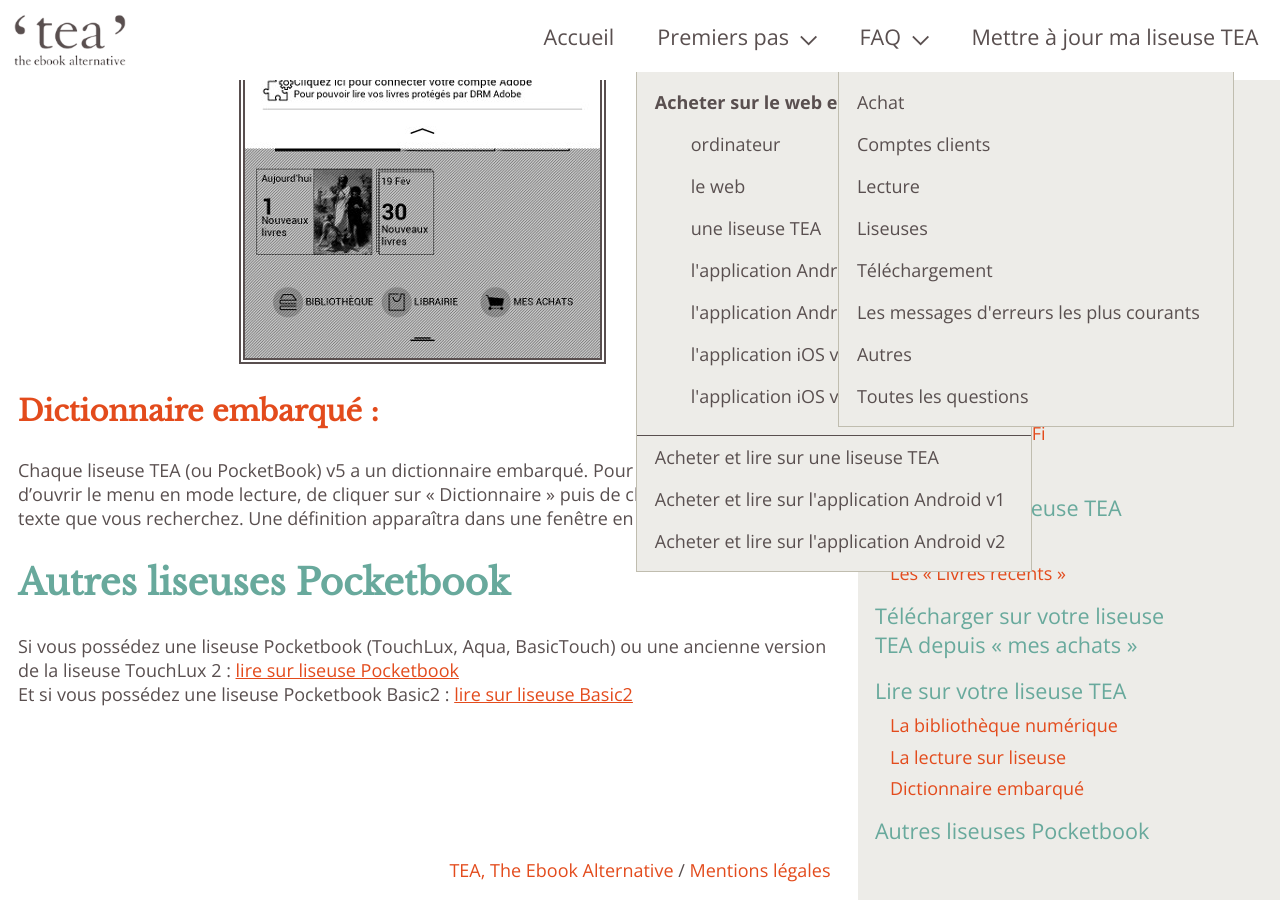
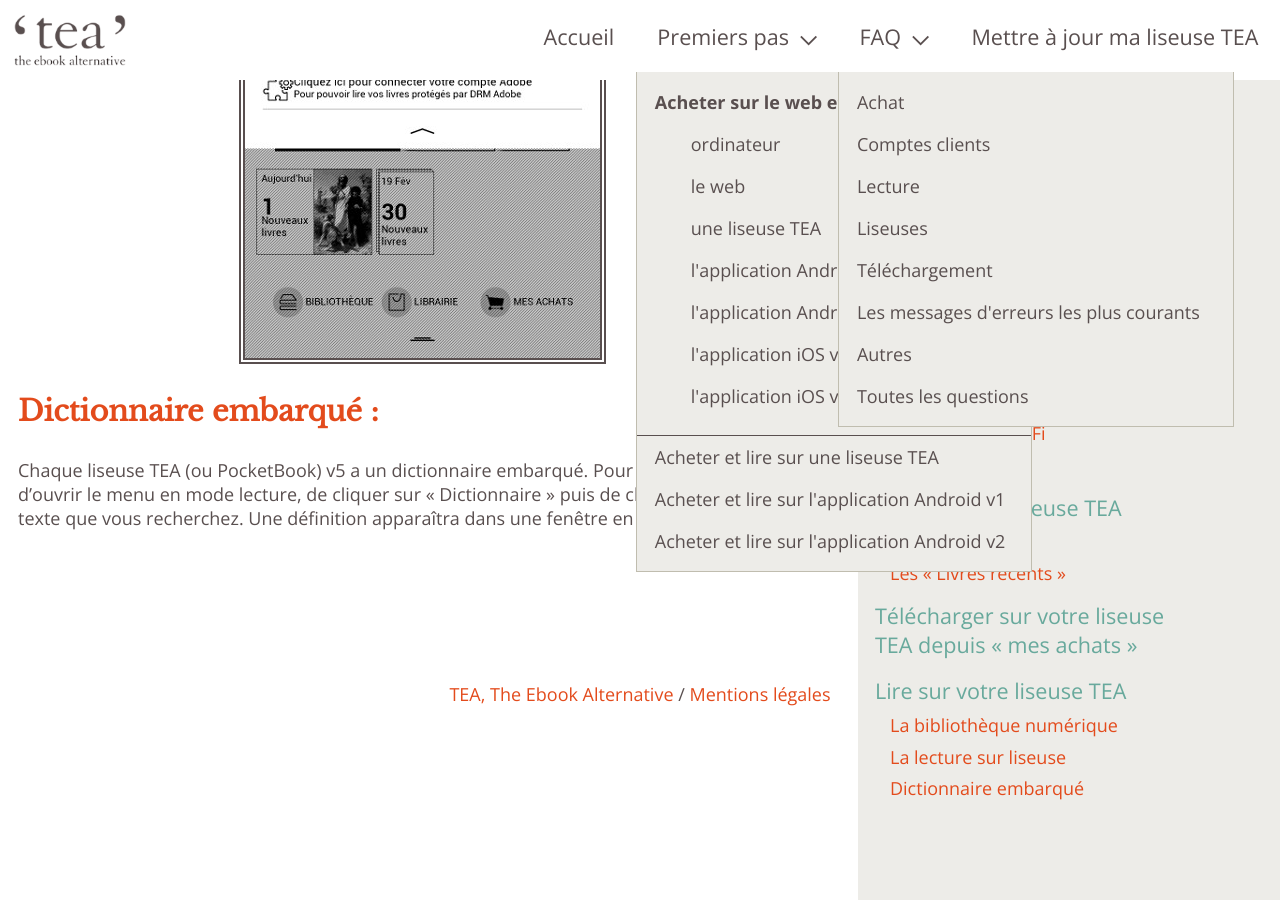
Before and after one commit to TEA-ebook/help-center, a Jekyll site: the page built from _pages/web-liseuseTEA.md, in a window 1280 px wide and 900 px high, scrolled down 19497 px. Built offline with Jekyll 4.4.1, drawn with Linux system fonts in a browser that asks for light colours.

Commit message:
Remove PB

```diff
--- a/_pages/web-liseuseTEA.md
+++ b/_pages/web-liseuseTEA.md
@@ -32,10 +32,3 @@
 ## Lire sur votre liseuse TEA
 
 {% include lire-liseuseTEA.md %}
-
-{% include anchor.html id="autres-liseusePB" label="Autres liseuses Pocketbook" %}
-
-## Autres liseuses Pocketbook
-
-Si vous possédez une liseuse Pocketbook (TouchLux, Aqua, BasicTouch) ou une ancienne version de la liseuse TouchLux 2 : [lire sur liseuse Pocketbook](/liseusePB/)
-Et si vous possédez une liseuse Pocketbook Basic2 : [lire sur liseuse Basic2](/liseuseBasic)
```
